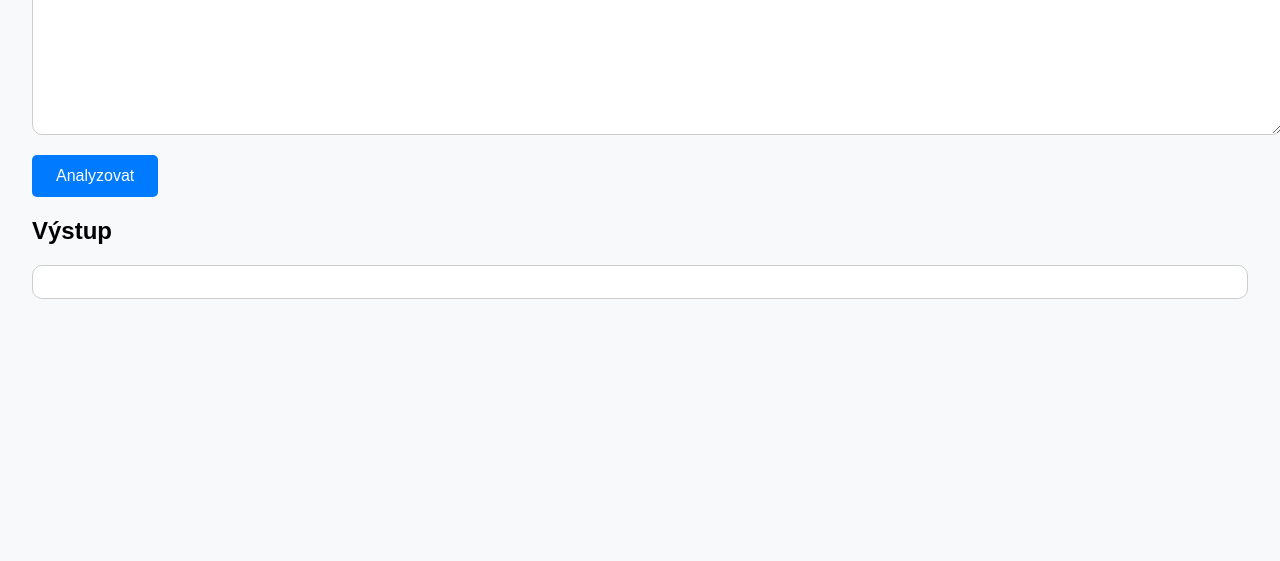
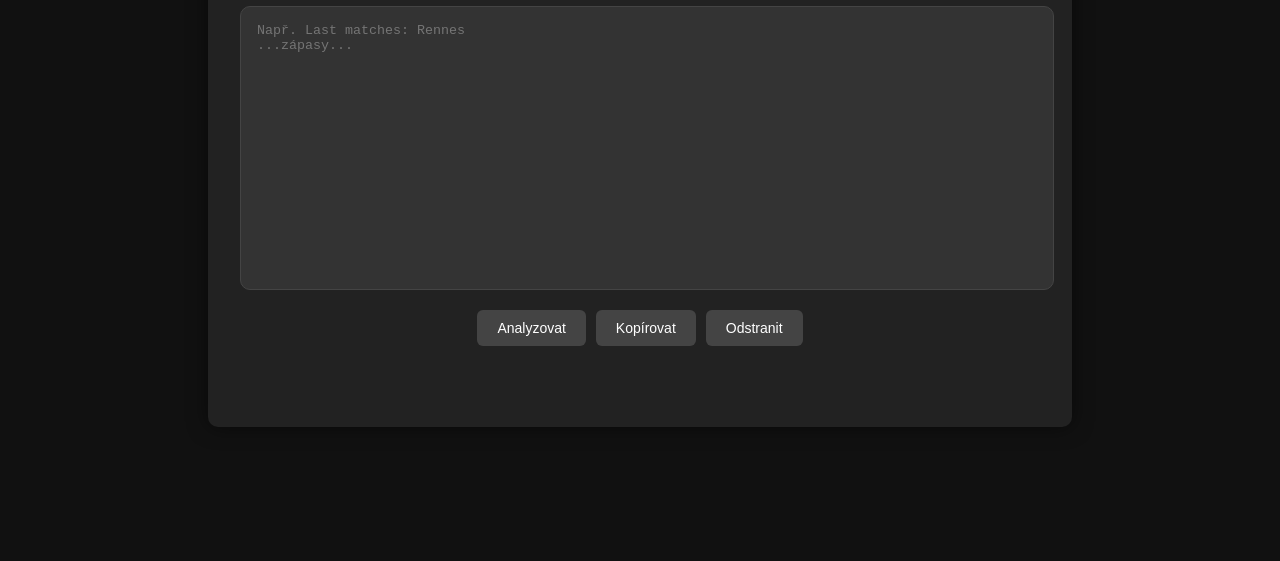
Before and after one commit to Jakuub555555/analyz, a plain HTML site: page index.html in a window 1280 px wide. Shown: the part 239-800 px from the top of the page. Drawn offline with Linux system fonts and the light colour scheme.

Commit message:
Update index.html

```diff
--- a/index.html
+++ b/index.html
@@ -3,77 +3,120 @@
 <head>
   <meta charset="UTF-8">
   <title>Analýza Zápasů</title>
+  <meta name="viewport" content="width=device-width, initial-scale=1.0">
   <style>
     body {
       font-family: Arial, sans-serif;
-      margin: 2rem;
-      background-color: #f8f9fa;
+      margin: 0;
+      padding: 0;
+      background-color: #111;
+      color: #fff;
+      display: flex;
+      justify-content: center;
+      align-items: center;
+      min-height: 100vh;
+    }
+    #container {
+      width: 100%;
+      max-width: 800px;
+      background: #222;
+      border-radius: 10px;
+      padding: 2rem;
+      box-shadow: 0px 0px 20px rgba(0, 0, 0, 0.5);
+      text-align: center;
     }
     textarea {
-      width: 100%;
+      width: calc(100% - 20px);
       height: 250px;
       font-family: monospace;
       padding: 1rem;
-      border: 1px solid #ccc;
+      border: 1px solid #444;
       border-radius: 10px;
+      margin-bottom: 1rem;
+      background: #333;
+      color: #fff;
+      resize: none;
+    }
+    .button-container {
+      display: flex;
+      justify-content: center;
+      gap: 10px;
+      flex-wrap: wrap;
       margin-bottom: 1rem;
     }
     button {
-      padding: 0.75rem 1.5rem;
-      font-size: 1rem;
+      padding: 10px 20px;
+      font-size: 14px;
+      cursor: pointer;
+      background: #444;
       border: none;
-      background-color: #007bff;
-      color: white;
-      border-radius: 5px;
-      cursor: pointer;
+      border-radius: 6px;
+      color: #fff;
     }
     button:hover {
-      background-color: #0056b3;
+      background: #555;
     }
     pre {
-      background: #fff;
-      padding: 1rem;
-      border: 1px solid #ccc;
-      border-radius: 10px;
+      background: transparent;
+      padding: 10px;
+      border: none;
+      color: #fff;
       white-space: pre-wrap;
+      text-align: left;
     }
   </style>
 </head>
 <body>
-  <h1>Analýza výkonnosti hráče/týmu</h1>
-  <textarea id="input" placeholder="Vložte data ve specifikovaném formátu..."></textarea>
-  <button onclick="analyze()">Analyzovat</button>
-  <h2>Výstup</h2>
-  <pre id="output"></pre>
+  <div id="container">
+    <h1>Analýza výkonnosti hráče/týmu</h1>
+    <textarea id="input" placeholder="Např. Last matches: Rennes&#10;...zápasy..."></textarea>
+    <div class="button-container">
+      <button onclick="analyze()">Analyzovat</button>
+      <button onclick="copyToClipboard()">Kopírovat</button>
+      <button onclick="clearOutput()">Odstranit</button>
+    </div>
+    <!-- Tady NENÍ žádný nadpis "Výstup", odstraněno! -->
+    <pre id="output"></pre>
+  </div>
 
   <script>
+    let lastOutput = '';
+
     function analyze() {
       const text = document.getElementById('input').value.trim();
       const output = document.getElementById('output');
 
       const lines = text.split('\n').filter(line => line.trim() !== '');
-      const analyzedLine = lines[0];
-      const analyzedName = analyzedLine.split(':')[1].trim();
+      if (lines.length < 3) {
+        output.textContent = 'Zadejte prosím název analyzovaného týmu/hráče a alespoň jeden zápas.';
+        return;
+      }
+
+      const firstLine = lines[0];
+      const analyzedName = firstLine.toLowerCase().includes('analyzovaný tým') ? firstLine.trim() : `Analyzovaný tým/hráč: ${firstLine.trim()}`;
 
       const matchLines = lines.slice(2);
       let wins = 0, losses = 0, draws = 0;
       let scored = 0, conceded = 0;
-
       const matches = [];
 
       for (const line of matchLines) {
         const [match, rest] = line.split(':');
+        if (!rest) continue;
+
         const [score, result] = rest.trim().split(' - ');
         const [s1, s2] = score.split('-').map(Number);
 
         let team1 = match.split(' vs ')[0].trim();
         let team2 = match.split(' vs ')[1].trim();
 
+        let isAnalyzedTeamFirst = analyzedName.includes(team1);
+
         if (result === 'Výhra') wins++;
         else if (result === 'Prohra') losses++;
         else draws++;
 
-        if (team1 === analyzedName) {
+        if (isAnalyzedTeamFirst) {
           scored += s1;
           conceded += s2;
         } else {
@@ -81,14 +124,15 @@
           conceded += s1;
         }
 
-        matches.push(`${team1} vs ${team2}: ${s1}-${s2} - ${result}`);
+        const matchDisplay = `${team1} vs ${team2}: ${s1}-${s2} - ${result}`;
+        matches.push(matchDisplay);
       }
 
       const total = matchLines.length;
-      const avgScored = (scored / total).toFixed(2);
-      const avgConceded = (conceded / total).toFixed(2);
+      const avgScored = (scored / total || 0).toFixed(2);
+      const avgConceded = (conceded / total || 0).toFixed(2);
 
-      const resultText = `Analyzovaný tým/hráč: ${analyzedName}
+      lastOutput = `${analyzedName}
 
 Celkem zápasů: ${total}
 Výhry: ${wins}
@@ -102,7 +146,27 @@ Průměrné inkasované góly za zápas: ${avgConceded}
 Seznam zápasů:
 ${matches.join('\n')}`;
 
-      output.textContent = resultText;
+      output.textContent = lastOutput;
+    }
+
+    function copyToClipboard() {
+      if (lastOutput) {
+        const tempTextArea = document.createElement('textarea');
+        tempTextArea.value = lastOutput;
+        document.body.appendChild(tempTextArea);
+        tempTextArea.select();
+        document.execCommand('copy');
+        document.body.removeChild(tempTextArea);
+        alert('Výstup byl zkopírován do schránky!');
+      } else {
+        alert('Nejprve proveďte analýzu, abyste ji mohli zkopírovat.');
+      }
+    }
+
+    function clearOutput() {
+      document.getElementById('input').value = '';
+      document.getElementById('output').textContent = '';
+      lastOutput = '';
     }
   </script>
 </body>
```
